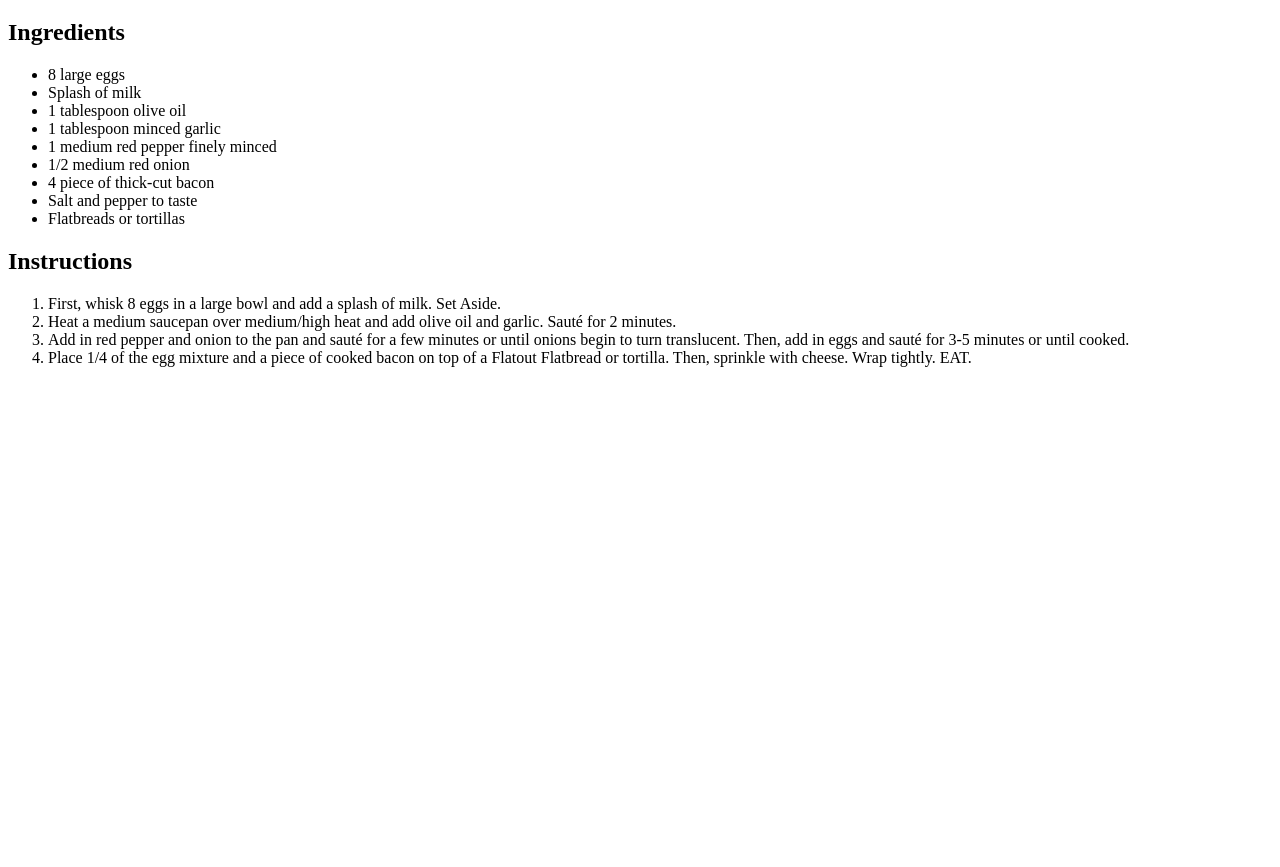
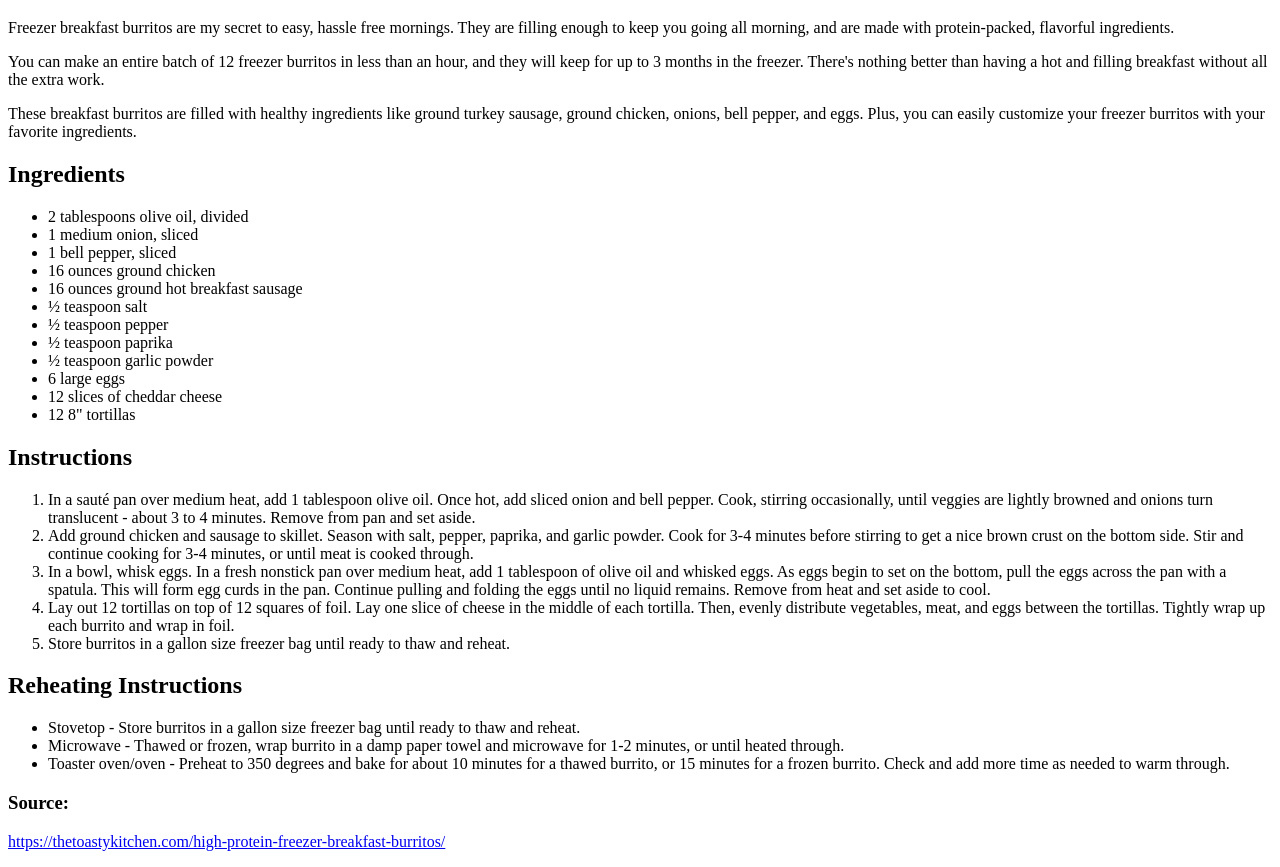
Before and after one commit to StanleyMoriyama/odin-recipes-project, a plain HTML site: page bburritos.html in a window 1280 px wide. Shown: the part 61-928 px from the top of the page. Before the commit the page ends 800 px from the top, so only its background shows below. Drawn offline with Linux system fonts and the light colour scheme.

Commit message:
ADD bburritos.html

```diff
--- a/bburritos.html
+++ b/bburritos.html
@@ -1,34 +1,52 @@
 <!DOCTYPE html>
 <html lang="en">
-    <meta charset="UTF-8">
+<meta charset="UTF-8">
     <head>
         <title>Recipe: Breakfast Burritos</title>
     </head>
     <body>
         <h1>Protein Breakfast Burrito</h1>
-
+        <p>Freezer breakfast burritos are my secret to easy, hassle free mornings. They are filling enough to keep you going all morning, and are made with protein-packed, flavorful ingredients.</p>
+        <p>You can make an entire batch of 12 freezer burritos in less than an hour, and they will keep for up to 3 months in the freezer. There's nothing better than having a hot and filling breakfast without all the extra work.</p>
+        <p>These breakfast burritos are filled with healthy ingredients like ground turkey sausage, ground chicken, onions, bell pepper, and eggs. Plus, you can easily customize your freezer burritos with your favorite ingredients.</p>
         <h2>Ingredients</h2>
         <p>
             <ul>
-                <li>8 large eggs</li>
-                <li>Splash of milk</li>
-                <li>1 tablespoon olive oil</li>
-                <li>1 tablespoon minced garlic</li>
-                <li>1 medium red pepper finely minced</li>
-                <li>1/2 medium red onion</li>
-                <li>4 piece of thick-cut bacon</li>
-                <li>Salt and pepper to taste</li>
-                <li>Flatbreads or tortillas</li>
+                <li>2 tablespoons olive oil, divided</li>
+                <li>1 medium onion, sliced</li>
+                <li>1 bell pepper, sliced</li>
+                <li>16 ounces ground chicken</li>
+                <li>16 ounces ground hot breakfast sausage</li>
+                <li>½ teaspoon salt</li>
+                <li>½ teaspoon pepper</li>
+                <li>½ teaspoon paprika</li>
+                <li>½ teaspoon garlic powder</li>
+                <li>6 large eggs</li>
+                <li>12 slices of cheddar cheese</li>
+                <li>12 8" tortillas</li>
             </ul>
         </p>
-
         <h2>Instructions</h2>
         <p>
             <ol>
-                <li>First, whisk 8 eggs in a large bowl and add a splash of milk. Set Aside.</li>
-                <li>Heat a medium saucepan over medium/high heat and add olive oil and garlic. Sauté for 2 minutes.</li>
-                <li>Add in red pepper and onion to the pan and sauté for a few minutes or until onions begin to turn translucent. Then, add in eggs and sauté for 3-5 minutes or until cooked.</li>
-                <li>Place 1/4 of the egg mixture and a piece of cooked bacon on top of a Flatout Flatbread or tortilla. Then, sprinkle with cheese. Wrap tightly. EAT.</li>
-
+                <li>In a sauté pan over medium heat, add 1 tablespoon olive oil. Once hot, add sliced onion and bell pepper. Cook, stirring occasionally, until veggies are lightly browned and onions turn translucent - about 3 to 4 minutes. Remove from pan and set aside.</li>
+                <li>Add ground chicken and sausage to skillet. Season with salt, pepper, paprika, and garlic powder. Cook for 3-4 minutes before stirring to get a nice brown crust on the bottom side. Stir and continue cooking for 3-4 minutes, or until meat is cooked through.</li>
+                <li>In a bowl, whisk eggs. In a fresh nonstick pan over medium heat, add 1 tablespoon of olive oil and whisked eggs. As eggs begin to set on the bottom, pull the eggs across the pan with a spatula. This will form egg curds in the pan. Continue pulling and folding the eggs until no liquid remains. Remove from heat and set aside to cool.</li>
+                <li>Lay out 12 tortillas on top of 12 squares of foil. Lay one slice of cheese in the middle of each tortilla. Then, evenly distribute vegetables, meat, and eggs between the tortillas. Tightly wrap up each burrito and wrap in foil.</li>
+                <li>Store burritos in a gallon size freezer bag until ready to thaw and reheat.</li>
+            </ol>
+        </p>
+        <h2>Reheating Instructions</h2>
+        <p>
+            <ul>
+                <li>Stovetop - Store burritos in a gallon size freezer bag until ready to thaw and reheat.</li>
+                <li>Microwave - Thawed or frozen, wrap burrito in a damp paper towel and microwave for 1-2 minutes, or until heated through.</li>
+                <li>Toaster oven/oven - Preheat to 350 degrees and bake for about 10 minutes for a thawed burrito, or 15 minutes for a frozen burrito. Check and add more time as needed to warm through.</li>
+            </ul>
+        </p>
+        <h3>Source:</h3>
+        <p>
+            <a href="https://thetoastykitchen.com/high-protein-freezer-breakfast-burritos/" alt="Breakfast brrito web source">https://thetoastykitchen.com/high-protein-freezer-breakfast-burritos/</a>
+        </p>
     </body>
 </html>
```
Also changed, not shown: honeygarlic.html (+21 -16 lines), index.html (+12 -10 lines), pbpbsmooth.html (+7 -3 lines).
